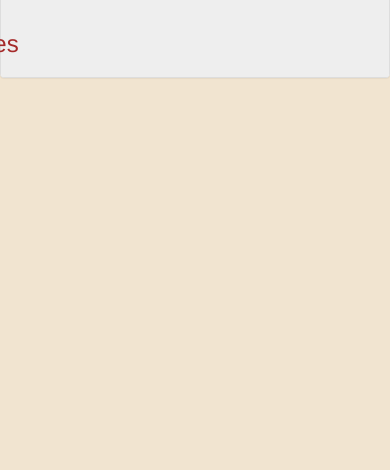
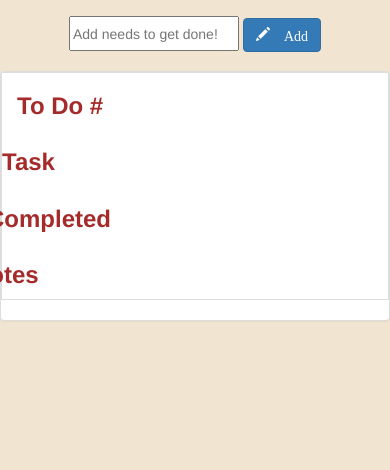
Before and after one commit to dmerk2/to-do-list, a PHP site: page / in a window 390 px wide; the page is wider, and only the part inside the window is pictured. Shown: the part 374-844 px from the top of that part. Run offline with PHP 8.4, Linux system fonts and the light colour scheme; some libraries are stand-ins or nearby versions.

Commit message:
adding more bootstrap

```diff
--- a/index.html
+++ b/index.html
@@ -1,7 +1,8 @@
 <!DOCTYPE html>
-<html>
+<html lang="en">
 <head>
 	<title>To Do List</title>
+	<meta name="viewport" content="width=device-width, initial-scale=1">
 	<link rel="stylesheet" href="https://maxcdn.bootstrapcdn.com/bootstrap/3.3.7/css/bootstrap.min.css" integrity="sha384-BVYiiSIFeK1dGmJRAkycuHAHRg32OmUcww7on3RYdg4Va+PmSTsz/K68vbdEjh4u" crossorigin="anonymous">
 	<link rel="stylesheet" type="text/css" href="style.css">
 	<script src="http://ajax.googleapis.com/ajax/libs/jquery/1.10.2/jquery.min.js"></script>
@@ -10,21 +11,24 @@
 <body>
 <div class="jumbotron">
   <div class="container">
-    <h1>To Do List</h1>
+    <img src="http://filmenglish.files.wordpress.com/2012/02/to-do-list-title.png">
   </div>
 </div>
 
 	<div id="top">
 		<input placeholder="Add needs to get done!" type="text" id="input"/>
-		<button id="btn" class="btn btn-primary">Add</button>
+		<button id="btn" class="btn btn-primary"><i class="glyphicon glyphicon-pencil
+"> Add</i></button>
 	</div>
+
 
 		<div class="panel panel-default">
 			<div class="table">
-				<div class="row">
-    			<div class="col-md-3"><h3>To Do</h3></div>
+				<div class="table table-bordered">
+				<div class="row"></div>
+    			<div class="col-md-3"><h3>To Do #</h3></div>
     		<div class="row">
-    			<div class="col-md-3"><h3>Date</h3></div>
+    			<div class="col-md-3"><h3>Task</h3></div>
     		<div class="row">
     			<div class="col-md-3"><h3>Completed</h3></div>
     		<div class="row">
@@ -32,6 +36,11 @@
 				</div>
 		  </div>
 		 </div>
+		</div>
+
+
+
+
         <ol id="todoList"></ol>
 
 
--- a/style.css
+++ b/style.css
@@ -4,7 +4,7 @@ body{
 
 .jumbotron{
 	text-align: center;
-	color: brown;
+	background:url(http://filmenglish.files.wordpress.com/2012/02/to-do-list-title.png);
 }
 
 #top{
@@ -25,6 +25,7 @@ li{
 
 h3{
 	color: brown;
+	font-weight: bold;
 }
 
 .table{
```
Also changed, not shown: js.js (line endings or trailing spaces).
